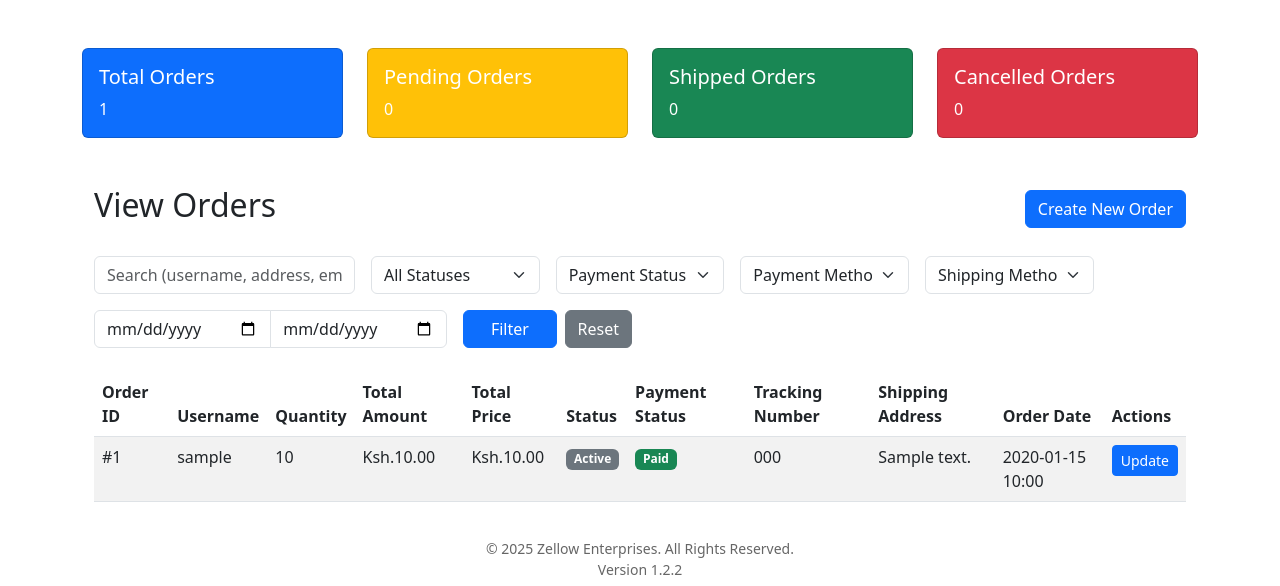
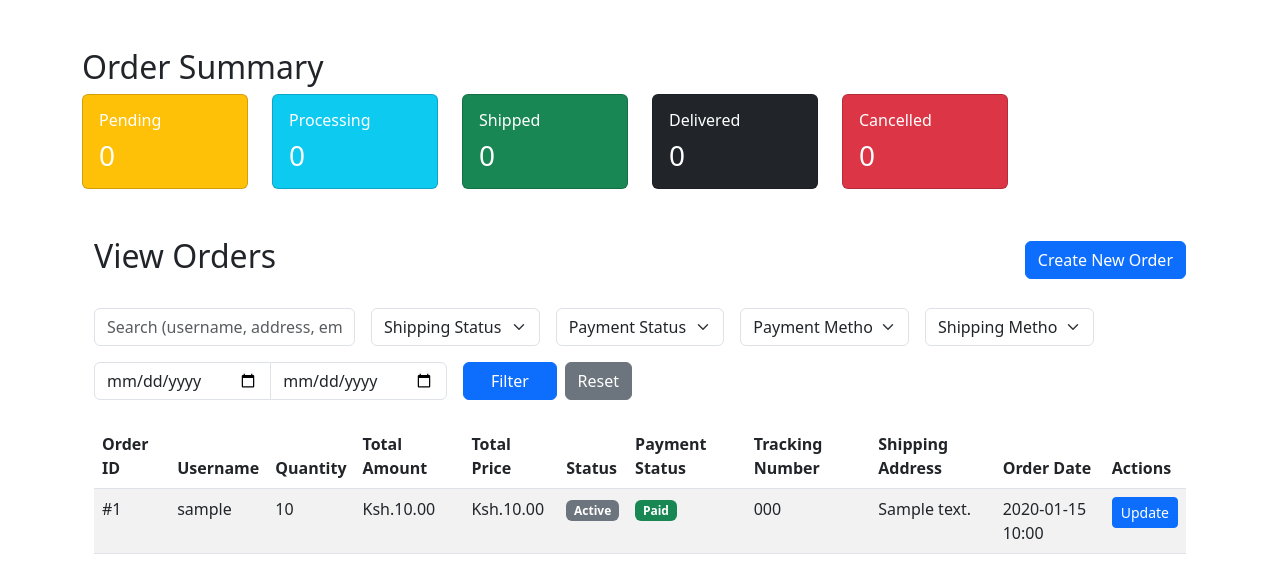
Before and after one commit to Supremeimprints/zellow_admin_dashboard, a PHP site: page /orders.php in a window 1280 px wide; the page is wider, and only the part inside the window is pictured. Shown: the part 56-642 px from the top of that part. Run offline with PHP 8.4, Linux system fonts and the light colour scheme; the visitor is signed in with stand-in values (Sample User, id 1); tables that the repository leaves empty or names only in its code hold one stand-in row (values such as "Sample post").

Commit message:
Add driver and vehicle management features; enhance order summary display

```diff
--- a/dispatch_order.php
+++ b/dispatch_order.php
@@ -127,6 +127,8 @@ foreach ($statuses as $status) {
         $orderCounts[$status] = 0;
     }
 }
+
+
 ?>
 
 <!DOCTYPE html>
@@ -240,7 +242,7 @@ foreach ($statuses as $status) {
                 <tbody>
                     <?php foreach ($orders as $order): ?>
                     <tr>
-                        <td><?= htmlspecialchars($order['order_id']) ?></td>
+                        <td>#<?= htmlspecialchars($order['order_id']) ?></td>
                         <td>
                             <div><?= htmlspecialchars($order['order_username']) ?></div>
                             <small class="text-muted"><?= htmlspecialchars($order['email']) ?></small>
--- a/orders.php
+++ b/orders.php
@@ -109,6 +109,18 @@ try {
     $errorMessage = "Error fetching orders: " . $e->getMessage();
     $orders = [];
 }
+// Get order counts
+$orderCounts = [];
+$statuses = ['Pending', 'Processing', 'Shipped', 'Delivered', 'Cancelled'];
+foreach ($statuses as $status) {
+    try {
+        $countStmt = $db->prepare("SELECT COUNT(*) AS count FROM orders WHERE status = ?");
+        $countStmt->execute([$status]);
+        $orderCounts[$status] = $countStmt->fetchColumn();
+    } catch (Exception $e) {
+        $orderCounts[$status] = 0;
+    }
+}
 ?>
 
 <!DOCTYPE html>
@@ -125,39 +137,27 @@ try {
     <?php include 'navbar.php'; ?>
     <div class="container mt-5">
         <!-- Summary Stats Cards -->
-        <div class="row mb-4">
-            <div class="col-md-3">
-                <div class="card text-white bg-primary">
+        <h2>Order Summary</h2>
+        <div class="row row-cols-1 row-cols-md-6 g-4 mb-4">
+            <?php foreach ($statuses as $status):
+                $color = match($status) {
+                    'Pending' => 'warning',
+                    'Processing' => 'info',
+                    'Shipped' => 'success',
+                    'Delivered' => 'dark',
+                    'Cancelled' => 'danger',
+                    default => 'primary'
+                };
+            ?>
+            <div class="col">
+                <div class="card text-white bg-<?= $color ?>">
                     <div class="card-body">
-                        <h5 class="card-title">Total Orders</h5>
-                        <p class="card-text"><?= count($orders) ?></p>
+                        <h6 class="card-title"><?= $status ?></h6>
+                        <h3 class="card-text"><?= $orderCounts[$status] ?></h3>
                     </div>
                 </div>
             </div>
-            <div class="col-md-3">
-                <div class="card text-white bg-warning">
-                    <div class="card-body">
-                        <h5 class="card-title">Pending Orders</h5>
-                        <p class="card-text"><?= count(array_filter($orders, fn($order) => $order['status'] === 'Pending')) ?></p>
-                    </div>
-                </div>
-            </div>
-            <div class="col-md-3">
-                <div class="card text-white bg-success">
-                    <div class="card-body">
-                        <h5 class="card-title">Shipped Orders</h5>
-                        <p class="card-text"><?= count(array_filter($orders, fn($order) => $order['status'] === 'Shipped')) ?></p>
-                    </div>
-                </div>
-            </div>
-            <div class="col-md-3">
-                <div class="card text-white bg-danger">
-                    <div class="card-body">
-                        <h5 class="card-title">Cancelled Orders</h5>
-                        <p class="card-text"><?= count(array_filter($orders, fn($order) => $order['status'] === 'Cancelled')) ?></p>
-                    </div>
-                </div>
-            </div>
+            <?php endforeach; ?>
         </div>
     <div class="container mt-5">
         <div class="d-flex justify-content-between align-items-center mb-4">
@@ -178,7 +178,7 @@ try {
         <!-- Status Filters -->
         <div class="col-md-2">
             <select name="status" class="form-select">
-                <option value="">All Statuses</option>
+                <option value="">Shipping Status</option>
                 <option value="Pending" <?= $statusFilter === 'Pending' ? 'selected' : '' ?>>Pending</option>
                 <option value="Processing" <?= $statusFilter === 'Processing' ? 'selected' : '' ?>>Processing</option>
                 <option value="Shipped" <?= $statusFilter === 'Shipped' ? 'selected' : '' ?>>Shipped</option>
```
Also changed, not shown: create_driver.php (+8 -10 lines), dispatch.php (+41 -20 lines).
